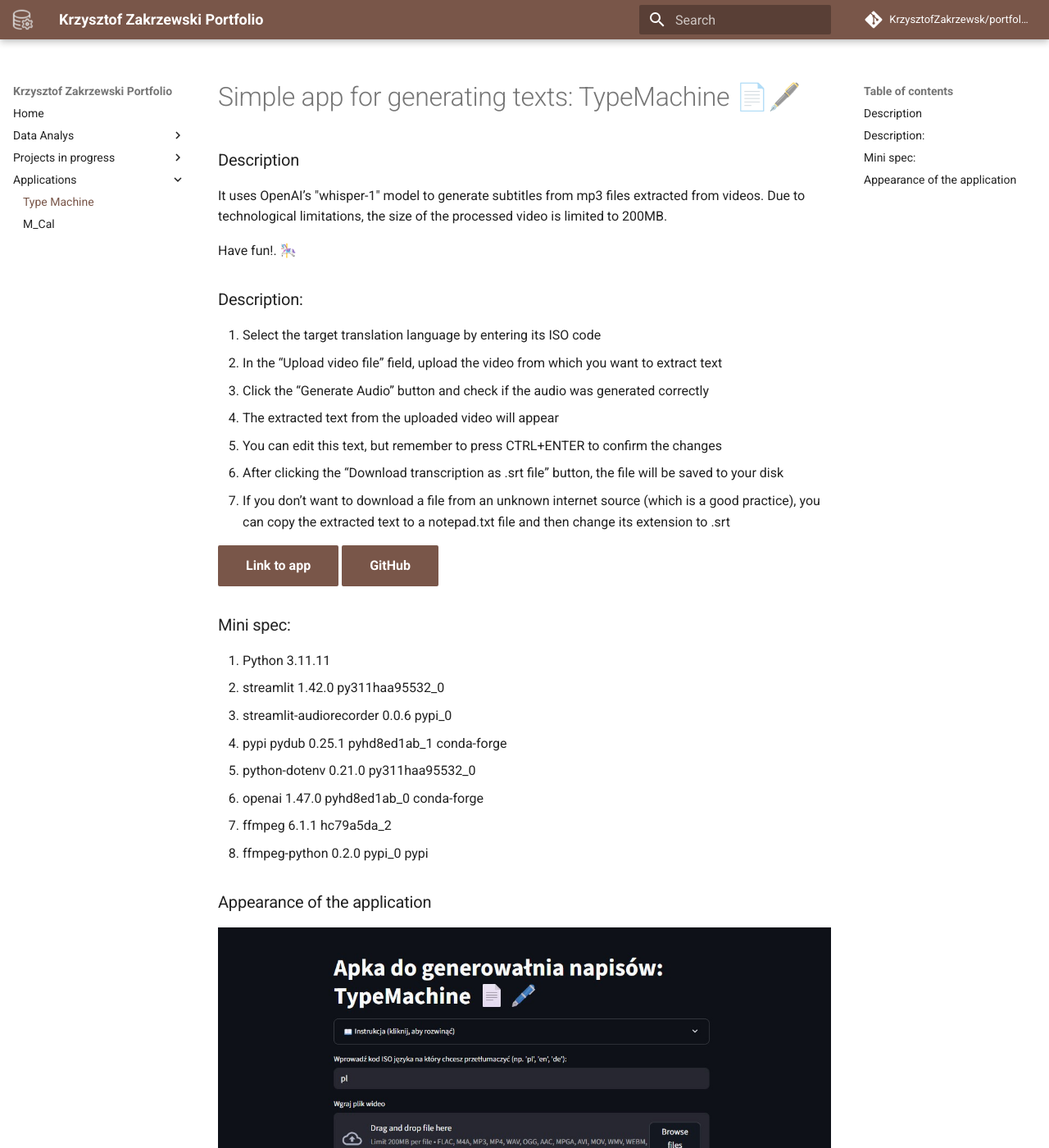
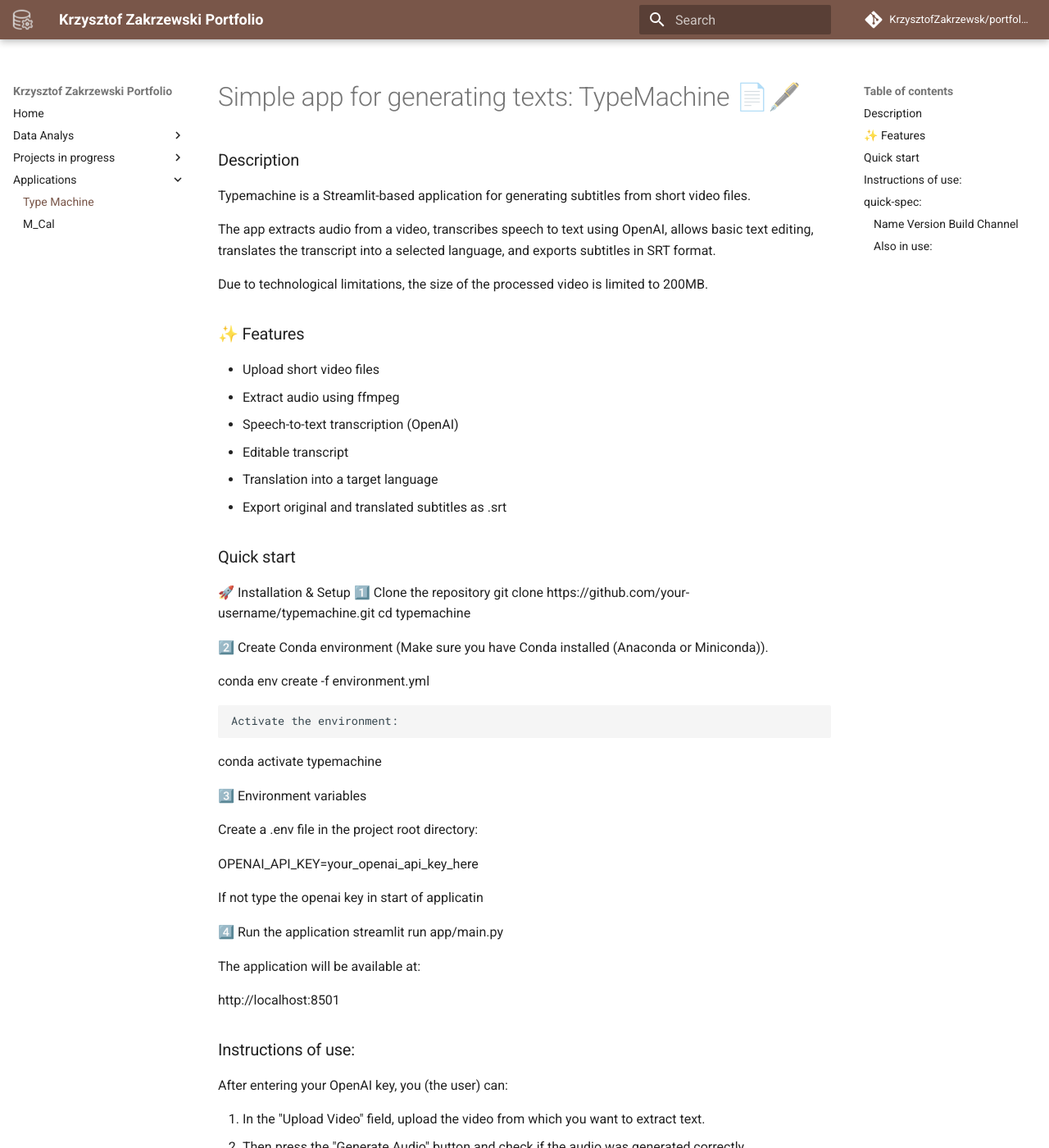
Before and after one commit to KrzysztofZakrzewski/portfolio, an MkDocs documentation site: the page built from docs/typemachine/index.md, in a window 1280 px wide and 1400 px high. Shown: the whole window at 82% size. Built offline with MkDocs 1.6.1 and Material for MkDocs 9.7.7, drawn with Linux system fonts in a browser that asks for light colours; comment, search, counter and statistics services are not loaded; some of the changed text lies outside the part shown.

Commit message:
update typemachine

````diff
--- a/docs/typemachine/index.md
+++ b/docs/typemachine/index.md
@@ -2,19 +2,110 @@
 
 ### Description
 
-It uses OpenAI’s "whisper-1" model to generate subtitles from mp3 files extracted from videos.
+Typemachine is a Streamlit-based application for generating subtitles from short video files.
+
+The app extracts audio from a video, transcribes speech to text using OpenAI, allows basic text editing, translates the transcript into a selected language, and exports subtitles in SRT format.
+
 Due to technological limitations, the size of the processed video is limited to 200MB.
 
-Have fun!. 🎠
+### ✨ Features
 
-### Description:
-1. Select the target translation language by entering its ISO code
-2. In the “Upload video file” field, upload the video from which you want to extract text
-3. Click the “Generate Audio” button and check if the audio was generated correctly
-4. The extracted text from the uploaded video will appear
-5. You can edit this text, but remember to press CTRL+ENTER to confirm the changes
-6. After clicking the “Download transcription as .srt file” button, the file will be saved to your disk
-7. If you don’t want to download a file from an unknown internet source (which is a good practice), you can copy the extracted text to a notepad.txt file and then change its extension to .srt
+- Upload short video files
+- Extract audio using ffmpeg
+- Speech-to-text transcription (OpenAI)
+- Editable transcript
+- Translation into a target language
+- Export original and translated subtitles as .srt
+
+### Quick start
+
+🚀 Installation & Setup 1️⃣ Clone the repository git clone https://github.com/your-username/typemachine.git cd typemachine
+
+2️⃣ Create Conda environment (Make sure you have Conda installed (Anaconda or Miniconda)).
+
+conda env create -f environment.yml
+
+    Activate the environment:
+
+conda activate typemachine
+
+3️⃣ Environment variables
+
+Create a .env file in the project root directory:
+
+OPENAI_API_KEY=your_openai_api_key_here
+
+If not type the openai key in start of applicatin
+
+4️⃣ Run the application streamlit run app/main.py
+
+The application will be available at:
+
+http://localhost:8501
+
+### Instructions of use:
+
+After entering your OpenAI key, you (the user) can:
+
+1. In the "Upload Video" field, upload the video from which you want to extract text.
+2. Then press the "Generate Audio" button and check if the audio was generated correctly.
+3. Next, press the "Audio Transcription" button — the text from the uploaded video will appear.
+4. You can modify it, but remember to press CTRL + ENTER to confirm your changes.
+5. Enter the language you want to translate the script into (by default, it will be Polish).
+6. Press the "Translate" button to generate a translation in SRT file format.
+7. The translated text can also be modified and confirmed with CTRL + ENTER.
+8. You can download both the translated version and the original.
+
+🔄 Application Flow
+
+    A[Upload Video] --> B[Extract Audio (ffmpeg)]
+    B --> C[Generate Audio File]
+    C --> D[Audio Transcription (OpenAI)]
+    D --> E[Editable Transcript]
+    E --> F[Translation]
+    F --> G[Editable Tranlated Transcript]
+    G --> H[SRT File Output]
+
+### quick-spec:
+
+Python 3.11.11
+
+#### Name Version Build Channel
+
+1. streamlit 1.42.0 py311haa95532_0
+2. streamlit-audiorecorder 0.0.6 pypi_0 pypi
+3. pydub 0.25.1 pyhd8ed1ab_1 conda-forge
+4. python-dotenv 0.21.0 py311haa95532_0
+5. openai 2.14.0 pyhd8ed1ab_0 conda-forge
+6. ffmpeg 6.1.1 hc79a5da_2
+7. ffmpeg-python 0.2.0 pypi_0 pypi
+
+#### Also in use:
+
+io,
+BytesIO,
+hashlib,
+md5
+os
+
+# Project Structure
+
+=================
+
+```
+app/
+│
+├── ai/
+│   └── transcrible.py  --> all function needed for recognition the langue of text, transcrible and translate of text
+│
+├── audio/
+│   └── extract.py  --> function needed for extract mp3 format from Video
+│
+├── config/
+│   └── settings.py  --> hardcode the AI model used in project
+│
+└── main.py  --> main code of the app.
+```
 
 <a href="https://typemachine.site/" download class="md-button md-button--primary">Link to app</a>
 <a href="https://github.com/KrzysztofZakrzewski/typemachine/tree/srt" download class="md-button md-button--primary">GitHub</a>
@@ -31,7 +122,8 @@
 
 ### Appearance of the application
 ![screenshot_1](./media/typemachine_1.jpg)
-![screenshot_1](./media/typemachine_2.jpg)
+![screenshot_2](./media/typemachine_2.jpg)
+![screenshot_3](./media/typemachine_3.jpg)
 
 <script>
 function resizeIframeToFitContent(iframe) {
````
Also changed, not shown: docs/typemachine/media/typemachine_1.jpg, docs/typemachine/media/typemachine_2.jpg, docs/typemachine/media/typemachine_3.jpg (added).
